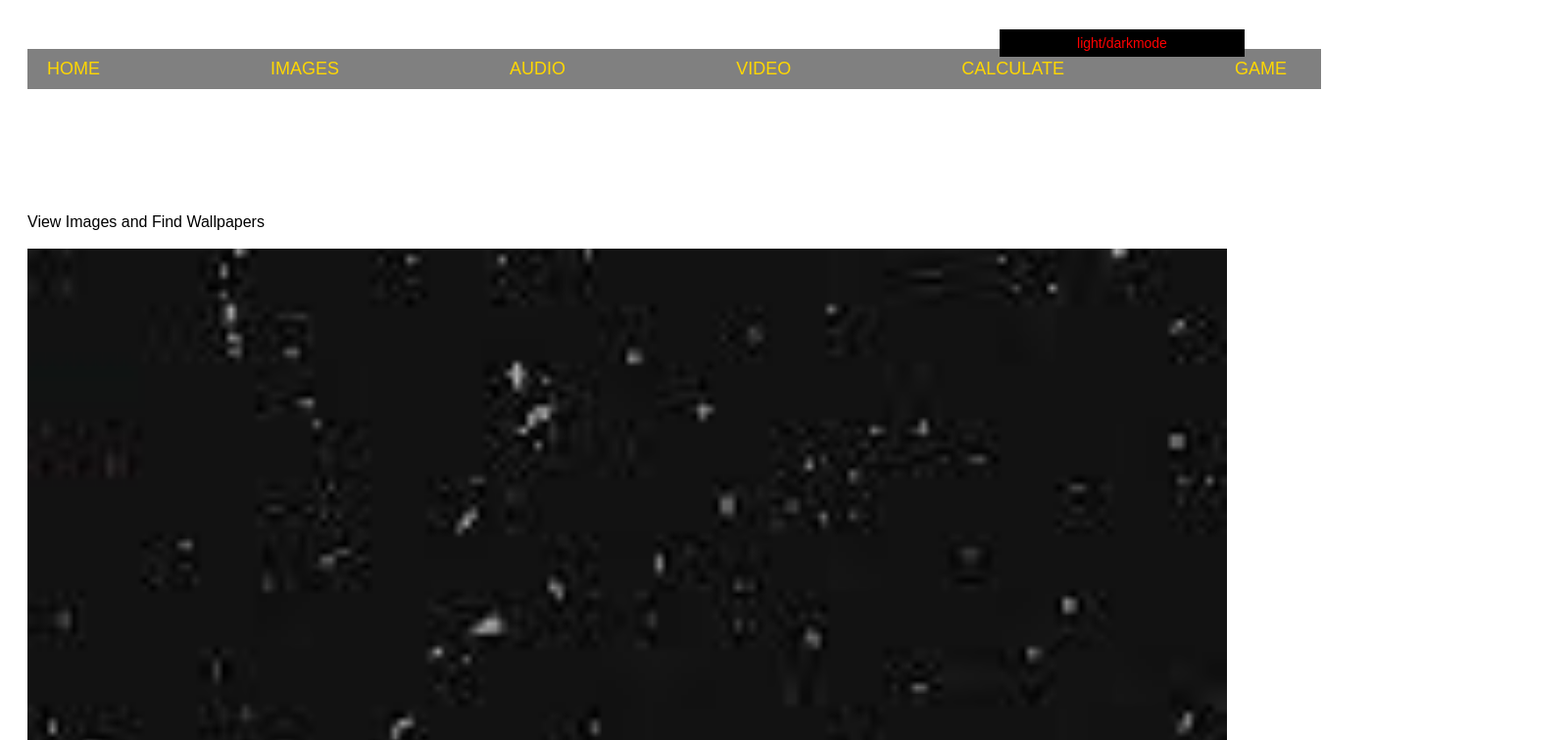
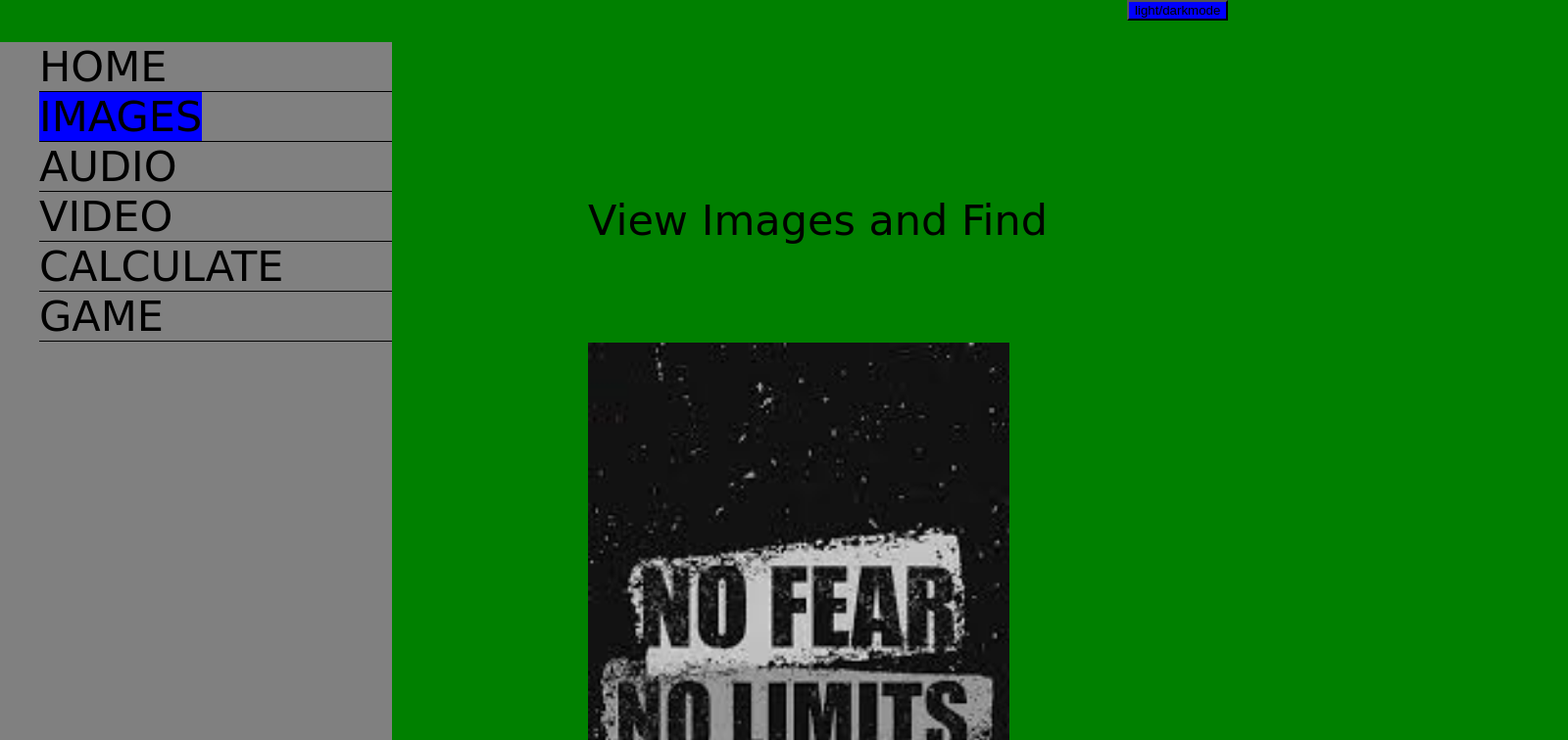
Before and after one commit to franklin2oo8/My-first-page, a plain HTML site: page gallery.html in a window 1280 px wide. Shown: the top 756 px of the page at 98% size, 1600 px wide, since content can reach past the window. Drawn offline with Linux system fonts and the light colour scheme.

Commit message:
Add files via upload

```diff
--- a/Frank.css
+++ b/Frank.css
@@ -1,94 +1,52 @@
-/* Light/Dark Mode Button */
-#color {
-  color: red;
+* {
+  box-sizing: border-box;
+}
+body {
+   font-size: 16px;
+   box-sizing: border-box;
+   margin-left: 120px;
+}
+.pink{
+  color: pink;
   background-color: black;
-  padding: 6px 12px;
+  opacity: 0.6;
+}
+#color{
   position: fixed;
-  top: 10px;
-  right: 10px;
-  z-index: 1000;
-  font-size: 14px;
-  border: none;
-  cursor: pointer;
+  top: 0px;
+  background-color: blue;
+}
+#f{
+  background-color: blue;
+}
+#ul {
+  background-color: grey;
+  position: fixed;
+  width: 110px;
+  height: 100%;
+  top: 0px;
+  left: 0px;
+  overflow-x: auto;
+  list-style-type: none;
+
+
 }
 
-/* Italic Text */
-.italics {
-  font-style: italic;
+a{
+  text-decoration: none;
+  color: black;
 }
 
-/* Pink Text on Black Background */
-.pink {
-  color: pink;
-  background-color: black;
+section{
+  background-color: blue;
 }
-
-/* Navigation Links */
-nav a {
-  text-decoration: none;
-  font-size: 18px;
-  color: gold;
-  margin-right: 15px;
+ul .link{
+  background: blue ;
+  color: black;
 }
-
-/* Navigation Bar */
-nav {
-  display: flex;
-  justify-content: space-between;
-  background-color: grey;
-  padding: 10px 20px;
-  position: fixed;
-  top: 50px;
-  width: 100%;
-  z-index: 999;
+#ul li{
+  border-bottom: 1px solid black;
 }
-
-/* Body Padding */
-body {
-  padding: 120px 20px 20px 20px;
-  font-family: sans-serif;
+a:hover{
+  background-color: red;
 }
-
-/* Images */
-img {
-  max-width: 100%;
-  height: auto;
-  display: block;
-  margin: 20px 0;
-}
-
-/* Button Styles */
-button {
-  width: 100%;
-  max-width: 250px;
-  padding: 10px;
-  margin-top: 20px;
-  font-size: 16px;
-  cursor: pointer;
-}
-
-/* Responsive Styling */
-@media screen and (max-width: 768px) {
-  nav {
-    flex-direction: column;
-    align-items: flex-start;
-  }
-
-  nav a {
-    margin: 5px 0;
-  }
-
-  #color {
-    font-size: 12px;
-    padding: 5px 10px;
-  }
-
-  h2 {
-    margin-top: 60px;
-    font-size: 20px;
-  }
-
-  body {
-    padding-top: 140px;
-  }
-}
--- a/gallery.css
+++ b/gallery.css
@@ -1,85 +1,83 @@
-/* Light/Dark Mode Button */
-#color {
-  color: red;
+* {
+  box-sizing: border-box;
+}
+body {
+   font-size: 16px;
+   box-sizing: border-box;
+   margin-left: 120px;
+}
+.pink{
+  color: pink;
   background-color: black;
-  padding: 6px 12px;
+  opacity: 0.6;
+}
+#color{
   position: fixed;
-  top: 10px;
-  right: 10px;
-  z-index: 1000;
-  font-size: 14px;
-  border: none;
-  cursor: pointer;
+  top: 0px;
+  background-color: blue;
+}
+#f{
+  background-color: blue;
+}
+ul {
+  background-color: grey;
+  position: fixed;
+  width: 110px;
+  height: 100%;
+  top: 0px;
+  left: 0px;
+  overflow-x: auto;
+  list-style-type: none;
+
+
 }
 
-/* Pink Text on Black Background */
-.pink {
-  color: pink;
-  background-color: black;
+a{
+  text-decoration: none;
+  color: black;
 }
 
-/* Navigation Links */
-nav a {
-  text-decoration: none;
-  font-size: 18px;
-  color: gold;
-  margin-right: 15px;
+section{
+  background-color: blue;
+}
+ul .link{
+  background: blue ;
+  color: black;
+}
+ul li{
+  border-bottom: 1px solid black;
+}
+a:hover{
+  background-color: red;
+}
+img{
+  display: block;
+  max-width: 100%;
+  height: auto;
 }
 
-/* Navigation Bar */
-nav {
-  display: flex;
-  justify-content: space-between;
-  background-color: grey;
-  padding: 10px 20px;
-  position: fixed;
-  top: 50px;
-  width: 100%;
-  z-index: 999;
-}
+@media screen and (min-width:768px){
 
-/* Body Padding */
-body {
-  padding: 120px 20px 20px 20px;
-  font-family: sans-serif;
-}
-
-/* Images */
-img {
-  width: 100%;
-  height: auto;
-  display: block;
-  margin-bottom: 20px;
-}
-
-/* Buttons */
-button {
-  width: 100%;
-  max-width: 250px;
-  padding: 10px;
-  margin: 20px auto;
-  font-size: 16px;
-  display: block;
-  cursor: pointer;
-}
-
-/* Responsive Design */
-@media screen and (max-width: 768px) {
-  nav {
-    flex-direction: column;
-    align-items: flex-start;
+  body{
+    background-color: green;
+    display: inline;
+    font-size: 43px;
+    font-family: cursive;
+    margin-left: 550px;
   }
-
-  nav a {
-    margin: 5px 0;
+  ul{
+    width: 400px;
+    height: 100%;
   }
-
-  #color {
-    font-size: 12px;
-    padding: 5px 10px;
+  img{
+    margin-left: 600px;
+    max-width: 1000px;
+    height: 768px;
   }
-
-  body {
-    padding-top: 140px;
+  button{
+    margin-left: 600px;
+  }
+  span{
+    margin-left: 600px;
   }
 }
--- a/gallery.html
+++ b/gallery.html
@@ -9,16 +9,16 @@
 </head>
 <body id="body" class="vy">
   <button id="color" onclick="color()">light/darkmode</button> <br>
-  <nav>
-  <a href="frank2.html" class="link"> HOME</a>
-  <a href="gallery.html" class="link" id="link"> IMAGES</a>
-    <a href="audio.html" class="link" id="audio"> AUDIO</a>
-        <a href="video.html" class="link" id="video"> VIDEO</a>
-       <a href="calc.html" class="link" id="calc"> CALCULATE</a>
-    <a href="game.html" class="link" id="game">GAME</a>
-    </nav>
-    <br><br><br><br>
-    View Images and Find Wallpapers<br><br>
+  <ul>
+  <li><a href="frank2.html" class=> HOME</a> </li>
+  <li><a href="gallery.html" class="link" id="link"> IMAGES</a></li>
+    <li><a href="audio.html" class= id="audio"> AUDIO</a></li>
+        <li><a href="video.html" class= id="video"> VIDEO</a></li>
+      <li> <a href="calc.html" class= id="calc"> CALCULATE</a> </li>
+    <li><a href="game.html" class= id="game">GAME</a>
+    </ul></li>
+    <br><br><br>
+    <span>View Images and Find Wallpapers</span><br><br>
 
 
          <img src="3.jpeg"><br>
```
Also changed, not shown: frank2.html (+18 -13 lines), index.html (+1 -1 lines).
